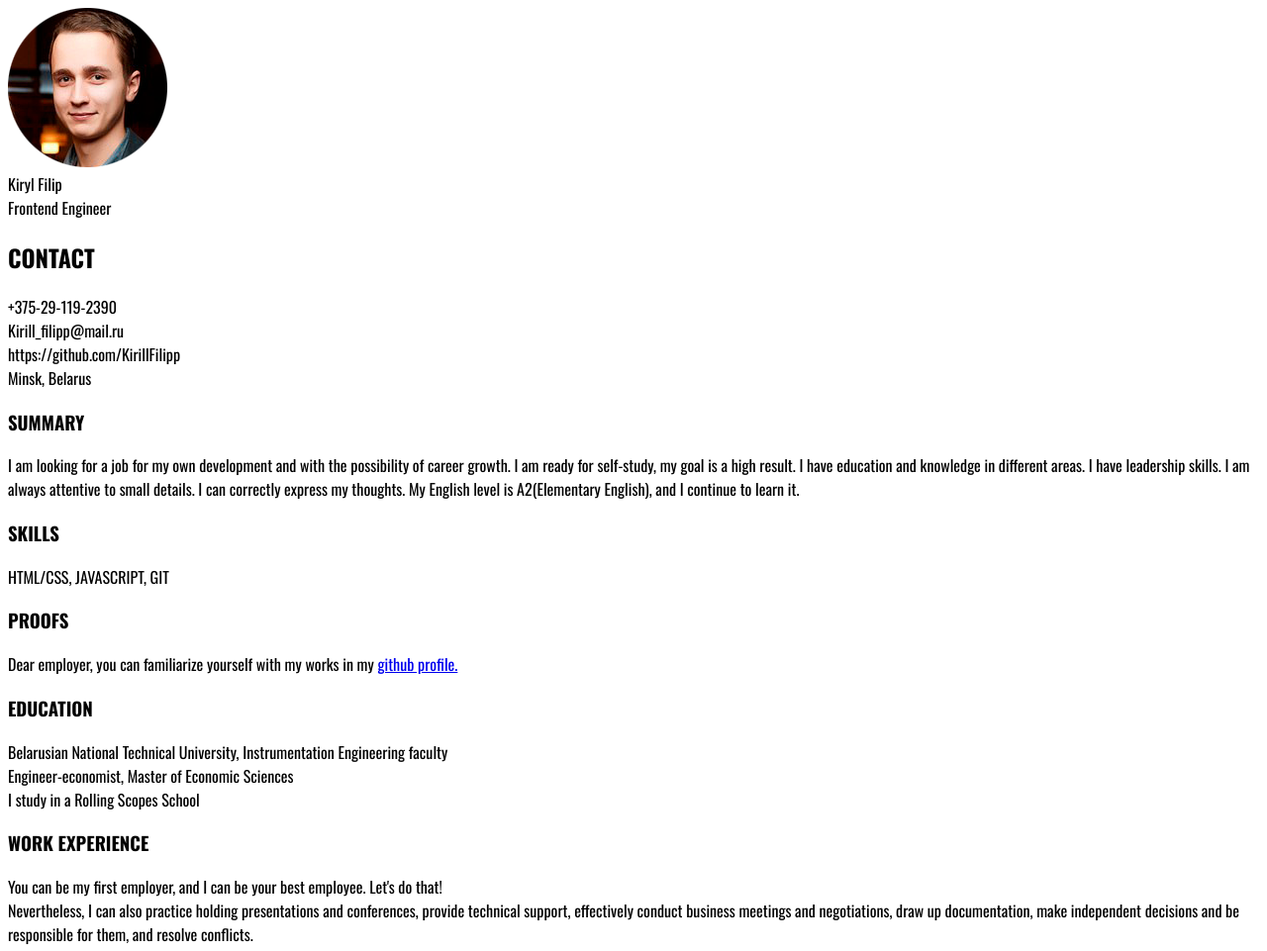
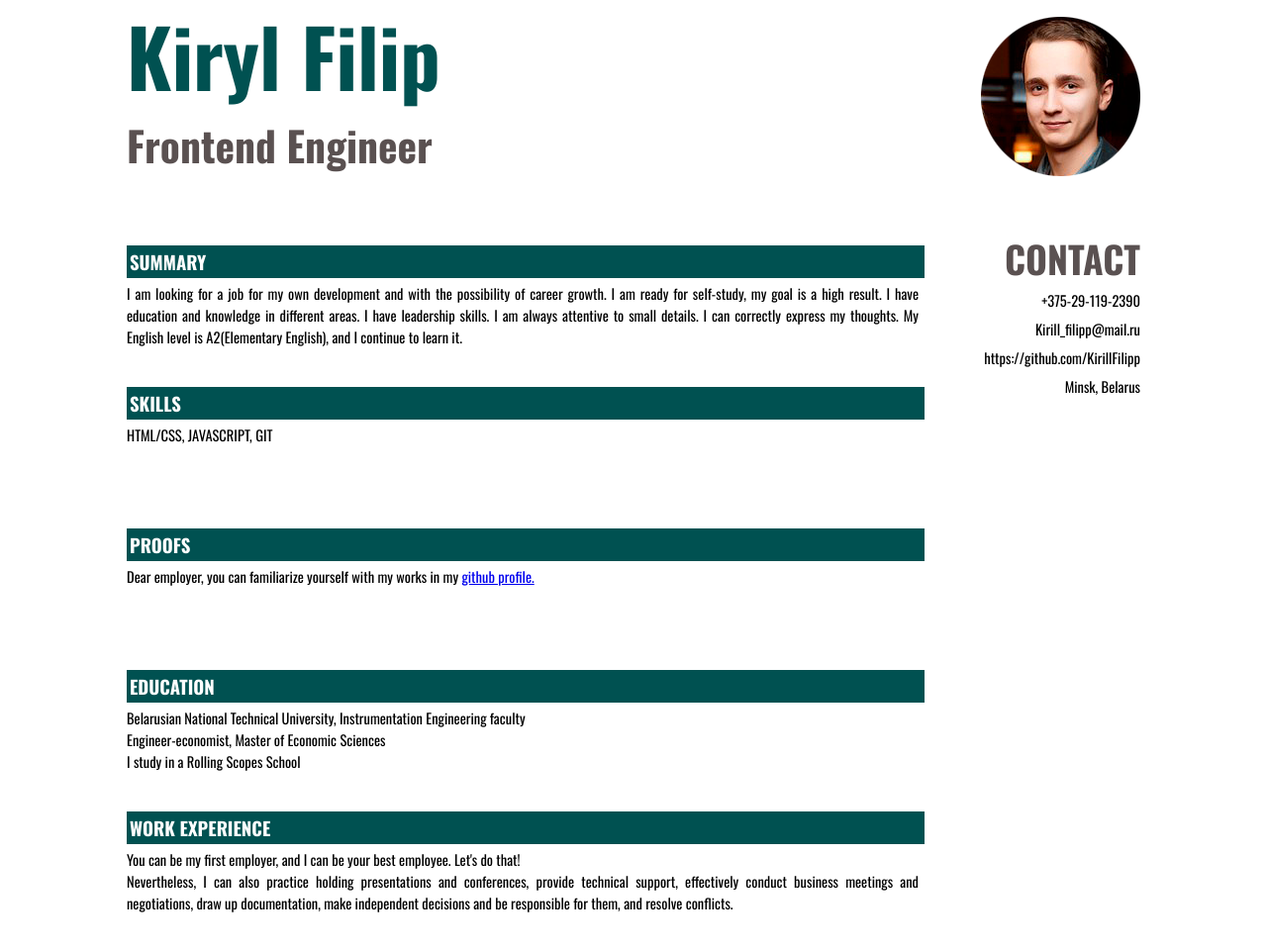
Before and after one commit to KirillFilipp/rsschool-codejam1-cv, a plain HTML site: page index.html in a window 1280 px wide. Shown: the whole page at 99% size. Drawn offline with nearby package versions, Linux system fonts and the light colour scheme.

Commit message:
style: update style.css

```diff
--- a/style.css
+++ b/style.css
@@ -1,3 +1,76 @@
 body {
   font-family: "Oswald", "Arial", sans-serif;
   }
+
+.main {
+  margin: auto;
+  width: 100%;
+  max-width: 1024px;
+}
+
+.photo {
+  float: right;
+  width: 161px;
+  height: 231px;
+  margin-top: 9px;
+}
+
+.info {
+  float: left;
+  width: 863px;
+  height: 240px;
+  border: 0;
+  color: rgb(0, 81, 81);
+  font-weight: 700;
+  font-size: 80.5px;
+  line-height: 1.2;
+  text-align: left;
+}
+
+.proffession {
+  color: rgb(90, 81, 81);
+  font-size: 41.5px;
+  line-height: 2;
+}
+
+.contact {
+  float: right;
+  width: 161px;
+  font-size: 25px;
+  text-align: left;
+  color: rgb(90, 81, 81);
+}
+
+.contactin {
+  font-size: 14.5px;
+  line-height: 2;
+  text-align: right;
+  color: rgb(0, 0, 0);
+}
+
+h2 {
+  margin: 0px;
+  line-height: 0.7;
+  text-align: right;
+}
+
+h3 {
+  float: left;
+  width: 800px;
+  margin: 0px;
+  border-color:rgb(0, 81, 81);
+  background-color: rgb(0, 81, 81);
+  border-style: solid;
+  text-align: left;
+  color: white;
+}
+
+.content {
+  float: left;
+  width: 800px;
+  height: 100px;
+  margin: 5px 0px 5px 0px;
+  text-align: justify;
+  font-size: 14.5px;
+  line-height: 1.5;
+}
```
